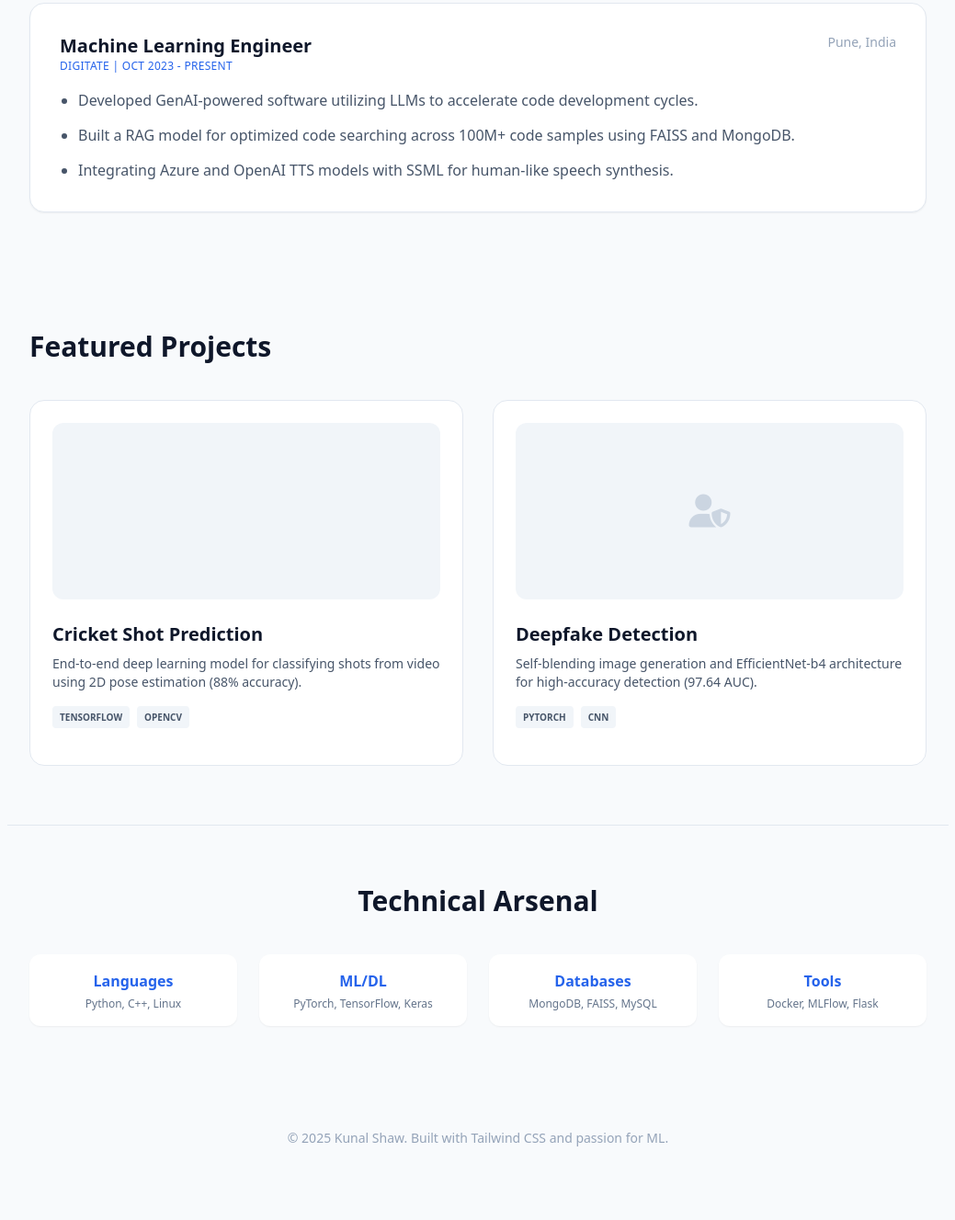
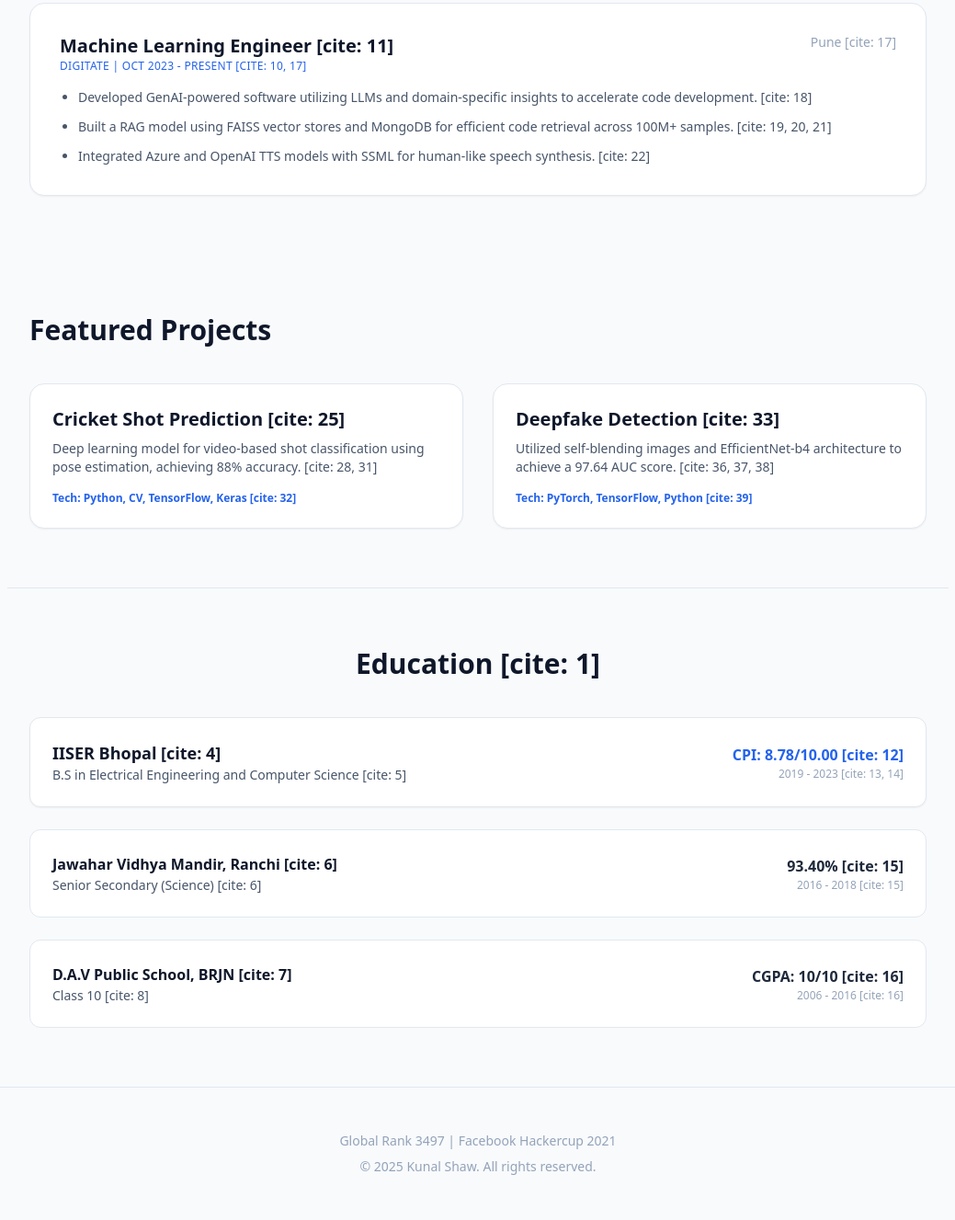
Before and after one commit to Kunals9900/Kunals9900.github.io, a plain HTML site: page index.html in a window 1280 px wide. Shown: the part 555-1882 px from the top of the page at 92% size, without its empty margins (120-1159 px from the left). Before the commit the page ends 1851 px from the top, so only its background shows below. Drawn offline with nearby package versions, Linux system fonts and the light colour scheme.

Commit message:
Update index.html with education and home tab

```diff
--- a/index.html
+++ b/index.html
@@ -7,28 +7,29 @@
     <script src="https://cdn.tailwindcss.com"></script>
     <link rel="stylesheet" href="https://cdnjs.cloudflare.com/ajax/libs/font-awesome/6.0.0/css/all.min.css">
 </head>
-<body class="bg-slate-50 text-slate-900 font-sans leading-relaxed">
+<body class="bg-slate-50 text-slate-900 font-sans leading-relaxed scroll-smooth">
 
     <header class="bg-white border-b border-slate-200 sticky top-0 z-50">
         <nav class="max-w-5xl mx-auto px-6 py-4 flex justify-between items-center">
-            <span class="font-bold text-xl tracking-tight text-blue-600">KS.</span>
+            <a href="#" class="font-bold text-xl tracking-tight text-blue-600">KS.</a>
             <div class="space-x-6 text-sm font-medium">
+                <a href="#" class="hover:text-blue-600 transition">Home</a>
                 <a href="#experience" class="hover:text-blue-600 transition">Experience</a>
                 <a href="#projects" class="hover:text-blue-600 transition">Projects</a>
-                <a href="#skills" class="hover:text-blue-600 transition">Skills</a>
+                <a href="#education" class="hover:text-blue-600 transition">Education</a>
             </div>
         </nav>
     </header>
 
-    <section class="max-w-5xl mx-auto px-6 py-20 text-center">
-        <h1 class="text-5xl font-extrabold text-slate-900 mb-4">Kunal Shaw</h1>
+    <section id="home" class="max-w-5xl mx-auto px-6 py-20 text-center">
+        <h1 class="text-5xl font-extrabold text-slate-900 mb-4">Kunal Shaw [cite: 2]</h1>
         <p class="text-xl text-slate-600 mb-8 max-w-2xl mx-auto">
-            Machine Learning Engineer specializing in <span class="text-blue-600">GenAI, RAG, and Computer Vision</span>.
-            Currently building at Digitate.
+            Machine Learning Engineer specializing in <span class="text-blue-600">GenAI, RAG, and Computer Vision</span>. [cite: 11, 18, 19]
+            Currently building at Digitate. [cite: 10, 17]
         </p>
         <div class="flex justify-center gap-4">
             <a href="mailto:kunaldav001@gmail.com" class="bg-blue-600 text-white px-6 py-2 rounded-lg font-medium hover:bg-blue-700 transition">Contact Me</a>
-            <a href="https://linkedin.com" target="_blank" class="border border-slate-300 px-6 py-2 rounded-lg font-medium hover:bg-slate-100 transition">LinkedIn</a>
+            <p class="border border-slate-300 px-6 py-2 rounded-lg font-medium text-slate-600">+91-9661704559 [cite: 3]</p>
         </div>
     </section>
 
@@ -37,15 +38,15 @@
         <div class="bg-white p-8 rounded-2xl border border-slate-200 shadow-sm">
             <div class="flex justify-between items-start mb-4">
                 <div>
-                    <h3 class="text-xl font-bold">Machine Learning Engineer</h3>
-                    <p class="text-blue-600 font-medium tracking-wide uppercase text-xs">Digitate | Oct 2023 - Present</p>
+                    <h3 class="text-xl font-bold">Machine Learning Engineer [cite: 11]</h3>
+                    <p class="text-blue-600 font-medium tracking-wide uppercase text-xs">Digitate | Oct 2023 - Present [cite: 10, 17]</p>
                 </div>
-                <span class="text-slate-400 text-sm">Pune, India</span>
+                <span class="text-slate-400 text-sm">Pune [cite: 17]</span>
             </div>
-            <ul class="space-y-3 text-slate-600 list-disc pl-5">
-                <li>Developed GenAI-powered software utilizing LLMs to accelerate code development cycles.</li>
-                <li>Built a RAG model for optimized code searching across 100M+ code samples using FAISS and MongoDB.</li>
-                <li>Integrating Azure and OpenAI TTS models with SSML for human-like speech synthesis.</li>
+            <ul class="space-y-3 text-slate-600 list-disc pl-5 text-sm">
+                <li>Developed GenAI-powered software utilizing LLMs and domain-specific insights to accelerate code development. [cite: 18]</li>
+                <li>Built a RAG model using FAISS vector stores and MongoDB for efficient code retrieval across 100M+ samples. [cite: 19, 20, 21]</li>
+                <li>Integrated Azure and OpenAI TTS models with SSML for human-like speech synthesis. [cite: 22]</li>
             </ul>
         </div>
     </section>
@@ -53,56 +54,58 @@
     <section id="projects" class="max-w-5xl mx-auto px-6 py-16">
         <h2 class="text-3xl font-bold mb-10">Featured Projects</h2>
         <div class="grid md:grid-cols-2 gap-8">
-            <div class="bg-white p-6 rounded-2xl border border-slate-200 hover:border-blue-300 transition-all group">
-                <div class="w-full h-48 bg-slate-100 rounded-xl mb-6 flex items-center justify-center group-hover:bg-blue-50">
-                    <i class="fa-solid fa- Baseball-bat-ball text-4xl text-slate-300 group-hover:text-blue-400"></i>
+            <div class="bg-white p-6 rounded-2xl border border-slate-200 shadow-sm">
+                <h3 class="text-xl font-bold mb-2">Cricket Shot Prediction [cite: 25]</h3>
+                <p class="text-slate-600 text-sm mb-4">Deep learning model for video-based shot classification using pose estimation, achieving 88% accuracy. [cite: 28, 31]</p>
+                <p class="text-xs font-semibold text-blue-600">Tech: Python, CV, TensorFlow, Keras [cite: 32]</p>
+            </div>
+            <div class="bg-white p-6 rounded-2xl border border-slate-200 shadow-sm">
+                <h3 class="text-xl font-bold mb-2">Deepfake Detection [cite: 33]</h3>
+                <p class="text-slate-600 text-sm mb-4">Utilized self-blending images and EfficientNet-b4 architecture to achieve a 97.64 AUC score. [cite: 36, 37, 38]</p>
+                <p class="text-xs font-semibold text-blue-600">Tech: PyTorch, TensorFlow, Python [cite: 39]</p>
+            </div>
+        </div>
+    </section>
+
+    <section id="education" class="max-w-5xl mx-auto px-6 py-16 border-t border-slate-200">
+        <h2 class="text-3xl font-bold mb-10 text-center">Education [cite: 1]</h2>
+        <div class="space-y-6">
+            <div class="flex justify-between items-center bg-white p-6 rounded-xl border border-slate-200 shadow-sm">
+                <div>
+                    <h3 class="font-bold text-lg">IISER Bhopal [cite: 4]</h3>
+                    <p class="text-slate-600 text-sm">B.S in Electrical Engineering and Computer Science [cite: 5]</p>
                 </div>
-                <h3 class="text-xl font-bold mb-2">Cricket Shot Prediction</h3>
-                <p class="text-slate-600 text-sm mb-4">End-to-end deep learning model for classifying shots from video using 2D pose estimation (88% accuracy).</p>
-                <div class="flex flex-wrap gap-2 mb-4">
-                    <span class="bg-slate-100 text-slate-600 px-2 py-1 rounded text-[10px] font-bold uppercase">TensorFlow</span>
-                    <span class="bg-slate-100 text-slate-600 px-2 py-1 rounded text-[10px] font-bold uppercase">OpenCV</span>
+                <div class="text-right">
+                    <p class="text-blue-600 font-bold">CPI: 8.78/10.00 [cite: 12]</p>
+                    <p class="text-slate-400 text-xs">2019 - 2023 [cite: 13, 14]</p>
                 </div>
             </div>
-
-            <div class="bg-white p-6 rounded-2xl border border-slate-200 hover:border-blue-300 transition-all group">
-                <div class="w-full h-48 bg-slate-100 rounded-xl mb-6 flex items-center justify-center group-hover:bg-blue-50">
-                    <i class="fa-solid fa-user-shield text-4xl text-slate-300 group-hover:text-blue-400"></i>
+            <div class="flex justify-between items-center bg-white p-6 rounded-xl border border-slate-200">
+                <div>
+                    <h4 class="font-bold">Jawahar Vidhya Mandir, Ranchi [cite: 6]</h4>
+                    <p class="text-slate-600 text-sm">Senior Secondary (Science) [cite: 6]</p>
                 </div>
-                <h3 class="text-xl font-bold mb-2">Deepfake Detection</h3>
-                <p class="text-slate-600 text-sm mb-4">Self-blending image generation and EfficientNet-b4 architecture for high-accuracy detection (97.64 AUC).</p>
-                <div class="flex flex-wrap gap-2 mb-4">
-                    <span class="bg-slate-100 text-slate-600 px-2 py-1 rounded text-[10px] font-bold uppercase">PyTorch</span>
-                    <span class="bg-slate-100 text-slate-600 px-2 py-1 rounded text-[10px] font-bold uppercase">CNN</span>
+                <div class="text-right">
+                    <p class="text-slate-800 font-semibold">93.40% [cite: 15]</p>
+                    <p class="text-slate-400 text-xs">2016 - 2018 [cite: 15]</p>
+                </div>
+            </div>
+            <div class="flex justify-between items-center bg-white p-6 rounded-xl border border-slate-200">
+                <div>
+                    <h4 class="font-bold">D.A.V Public School, BRJN [cite: 7]</h4>
+                    <p class="text-slate-600 text-sm">Class 10 [cite: 8]</p>
+                </div>
+                <div class="text-right">
+                    <p class="text-slate-800 font-semibold">CGPA: 10/10 [cite: 16]</p>
+                    <p class="text-slate-400 text-xs">2006 - 2016 [cite: 16]</p>
                 </div>
             </div>
         </div>
     </section>
 
-    <section id="skills" class="max-w-5xl mx-auto px-6 py-16 border-t border-slate-200 bg-slate-50">
-        <h2 class="text-3xl font-bold mb-10 text-center">Technical Arsenal</h2>
-        <div class="grid grid-cols-2 md:grid-cols-4 gap-6">
-            <div class="bg-white p-4 rounded-xl shadow-sm text-center">
-                <p class="font-bold text-blue-600 mb-1">Languages</p>
-                <p class="text-xs text-slate-500">Python, C++, Linux</p>
-            </div>
-            <div class="bg-white p-4 rounded-xl shadow-sm text-center">
-                <p class="font-bold text-blue-600 mb-1">ML/DL</p>
-                <p class="text-xs text-slate-500">PyTorch, TensorFlow, Keras</p>
-            </div>
-            <div class="bg-white p-4 rounded-xl shadow-sm text-center">
-                <p class="font-bold text-blue-600 mb-1">Databases</p>
-                <p class="text-xs text-slate-500">MongoDB, FAISS, MySQL</p>
-            </div>
-            <div class="bg-white p-4 rounded-xl shadow-sm text-center">
-                <p class="font-bold text-blue-600 mb-1">Tools</p>
-                <p class="text-xs text-slate-500">Docker, MLFlow, Flask</p>
-            </div>
-        </div>
-    </section>
-
-    <footer class="max-w-5xl mx-auto px-6 py-12 text-center text-slate-400 text-sm">
-        <p>© 2025 Kunal Shaw. Built with Tailwind CSS and passion for ML.</p>
+    <footer class="text-center py-12 border-t border-slate-200 text-slate-400 text-sm">
+        <p>Global Rank 3497 | Facebook Hackercup 2021 </p>
+        <p class="mt-2">© 2025 Kunal Shaw. All rights reserved.</p>
     </footer>
 
 </body>
```
